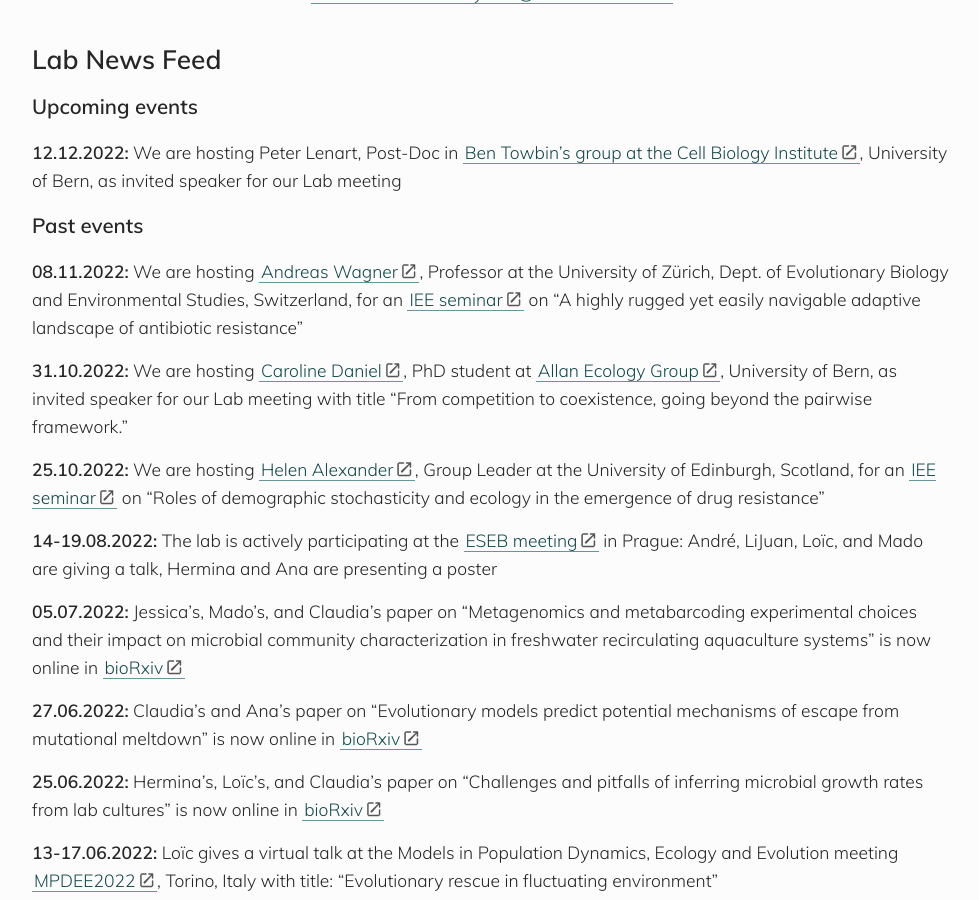
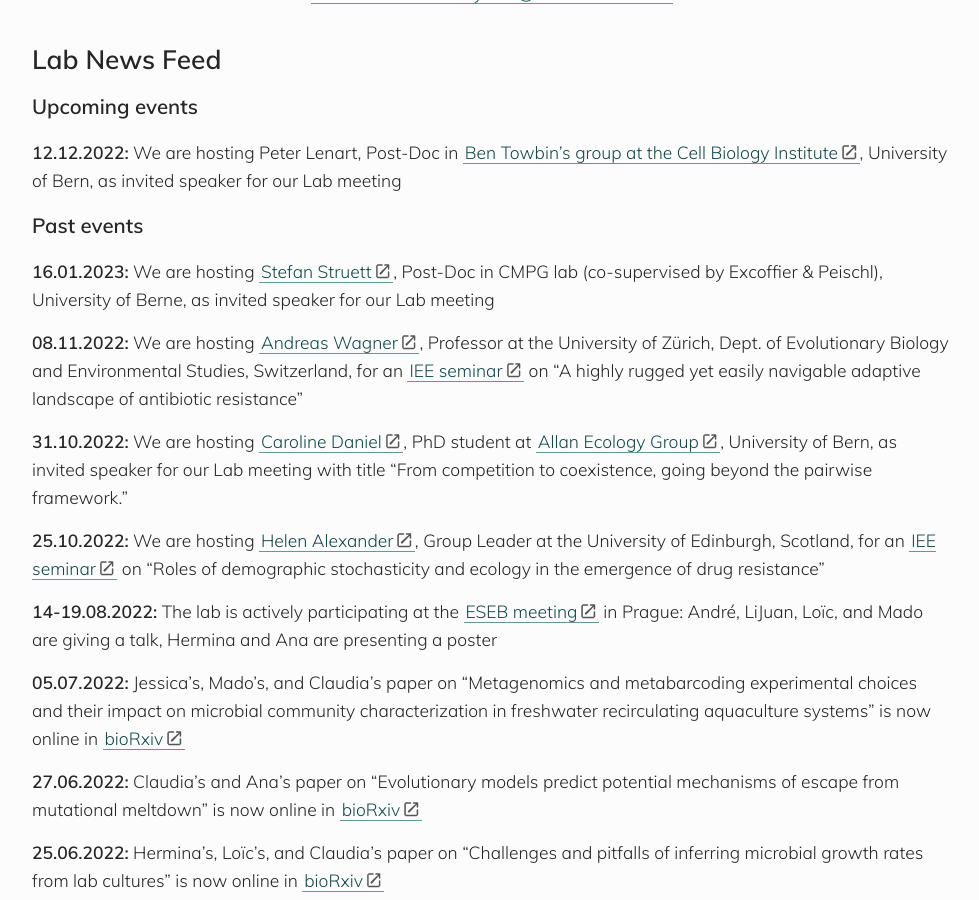
Before and after one commit to banklab/banklab.github.io, a Jekyll site: the page built from index.md, in a window 1280 px wide and 900 px high, scrolled down 596 px. Shown: the whole window, without its empty margins (148-1127 px from the left). Built offline with Jekyll 4.4.1, drawn with Linux system fonts in a browser that asks for light colours; some web fonts are replaced; comment, search, counter and statistics services are not loaded.

Commit message:
Update index.md

```diff
--- a/index.md
+++ b/index.md
@@ -21,6 +21,8 @@ Welcome to the web page of the Division Theoretical Ecology and Evolution at the
 **12.12.2022:** We are hosting Peter Lenart, Post-Doc in [Ben Towbin's group at the Cell Biology Institute](https://www.towbinlab.org/), University of Bern, as invited speaker for our Lab meeting
 
 ### Past events
+
+**16.01.2023:** We are hosting [Stefan Struett](https://www.cmpg.iee.unibe.ch/about_us/team/researchers/dr_struett_stefan/index_eng.html), Post-Doc in CMPG lab (co-supervised by Excoffier & Peischl), University of Berne, as invited speaker for our Lab meeting
 
 **08.11.2022:** We are hosting [Andreas Wagner](https://www.ieu.uzh.ch/wagner/), Professor at the University of Zürich, Dept. of Evolutionary Biology
 and Environmental Studies, Switzerland, for an [IEE seminar](https://www.iee.unibe.ch/studies/lecture_series_in_ecology_and_evolution/index_eng.html) on "A highly rugged yet easily navigable adaptive landscape of antibiotic resistance"
```
